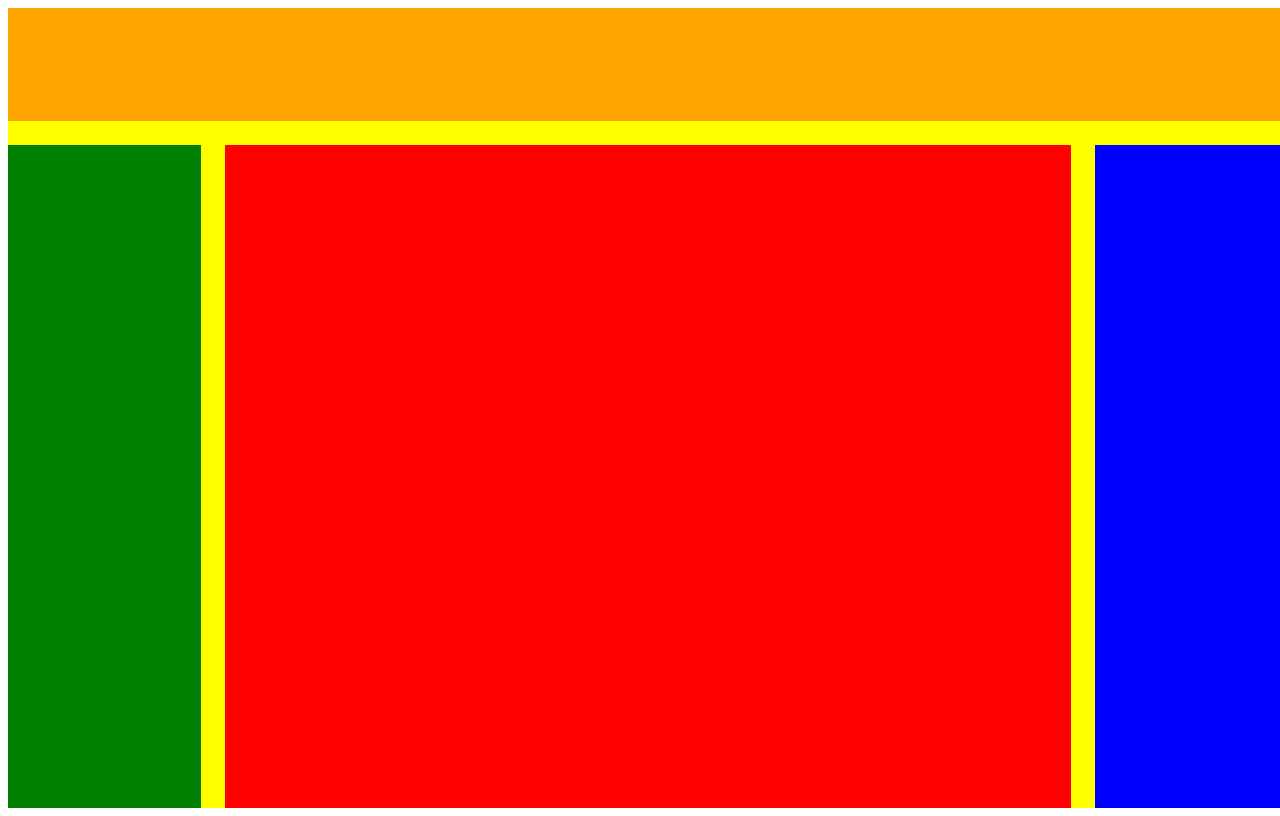
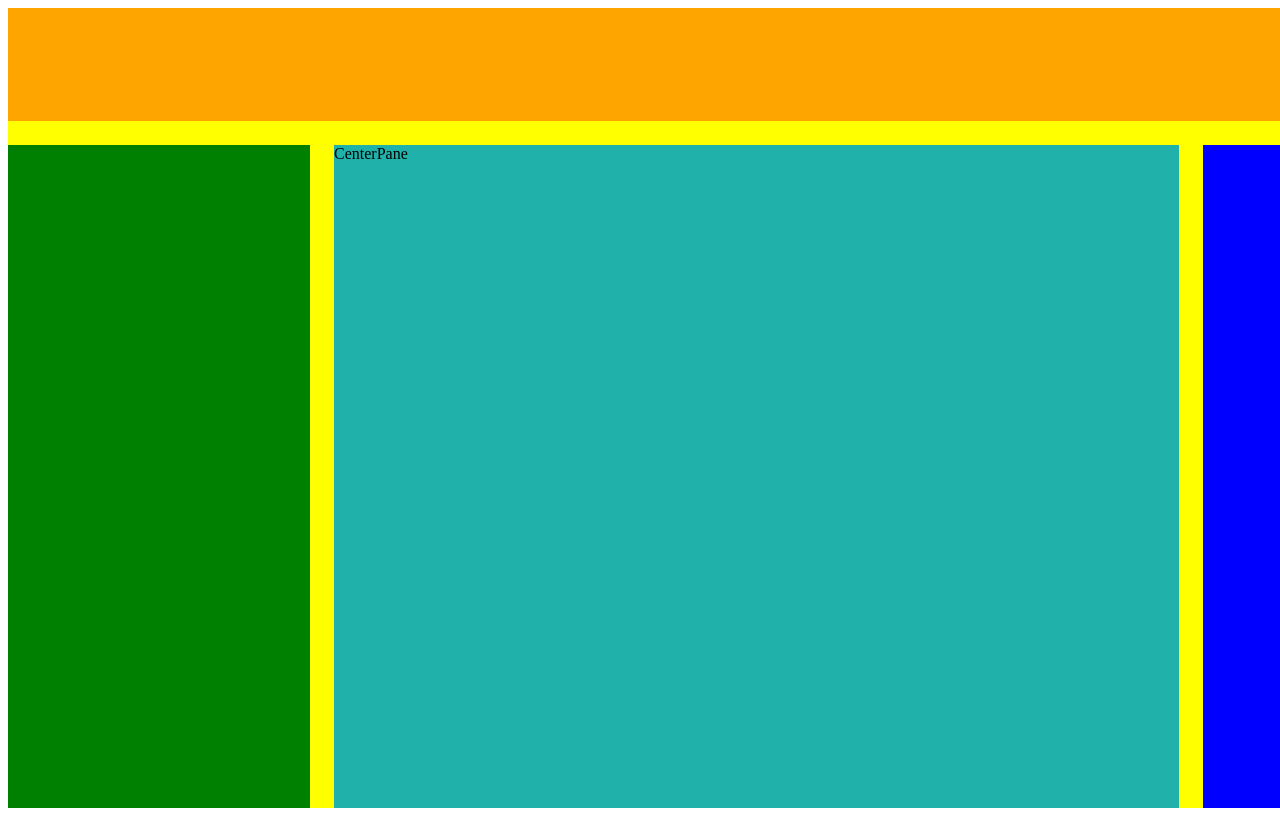
Before and after one commit to PieterJanDelbecke/project-last-dance-react, a React (Vite) app: page / in a window 1280 px wide. Built offline with nearby package versions, Linux system fonts and the light colour scheme.

Commit message:
setup of centerpane

```diff
--- /dev/null
+++ b/src/components/CenterPane.jsx
@@ -0,0 +1,16 @@
+import styled from "@emotion/styled";
+import { useState, useEffect, UseCallback, UseMemo, memo } from "react";
+
+const Container = styled.div`
+	grid-column: 4 / span 8;
+	grid-row: 2 / span 5;
+	background-color: lightseagreen;
+`;
+
+const CenterPane = () => {
+  return (
+    <Container>CenterPane</Container>
+  )
+}
+
+export default CenterPane
--- a/src/components/home.jsx
+++ b/src/components/home.jsx
@@ -2,35 +2,31 @@ import { useState } from "react";
 import styled from "@emotion/styled";
 import { grid } from "../styles/theme";
 
+import CenterPane from "./CenterPane";
 const Container = styled.div`
 	display: grid;
 	grid-template-columns: repeat(12, 1fr);
-  grid-template-rows: repeat(6,1fr);
+	grid-template-rows: repeat(6, 1fr);
 	column-gap: ${grid.desktop.gutter};
-  row-gap:${grid.desktop.gutter};
+	row-gap: ${grid.desktop.gutter};
 	background-color: yellow;
 	width: 100vw;
 	height: 100vh;
 `;
 const NavBar = styled.div`
-  grid-column: 1 /span 12;
-  grid-row: 1/span 1;
+	grid-column: 1 / span 12;
+	grid-row: 1 / span 1;
 	background-color: orange;
 `;
 const LeftPane = styled.div`
-  grid-column: 1/ span 2;
-  grid-row: 2/span 5;
+	grid-column: 1 / span 3;
+	grid-row: 2 / span 5;
 	background-color: green;
-`;
-const CenterPane = styled.div`
-  grid-column: 3/span 8;
-  grid-row: 2/ span 5;
-  background-color: red;
 `;
 
 const RightPane = styled.div`
-  grid-column: 11/ span 2;
-  grid-row: 2/span 5;
+	grid-column: 12 / span 1;
+	grid-row: 2 / span 5;
 	background-color: blue;
 `;
 
@@ -39,7 +35,7 @@ const Home = () => {
 		<Container>
 			<NavBar />
 			<LeftPane />
-      <CenterPane/>
+			<CenterPane />
 			<RightPane />
 		</Container>
 	);
```
Lines whose indentation alone changed are shown as unchanged.
